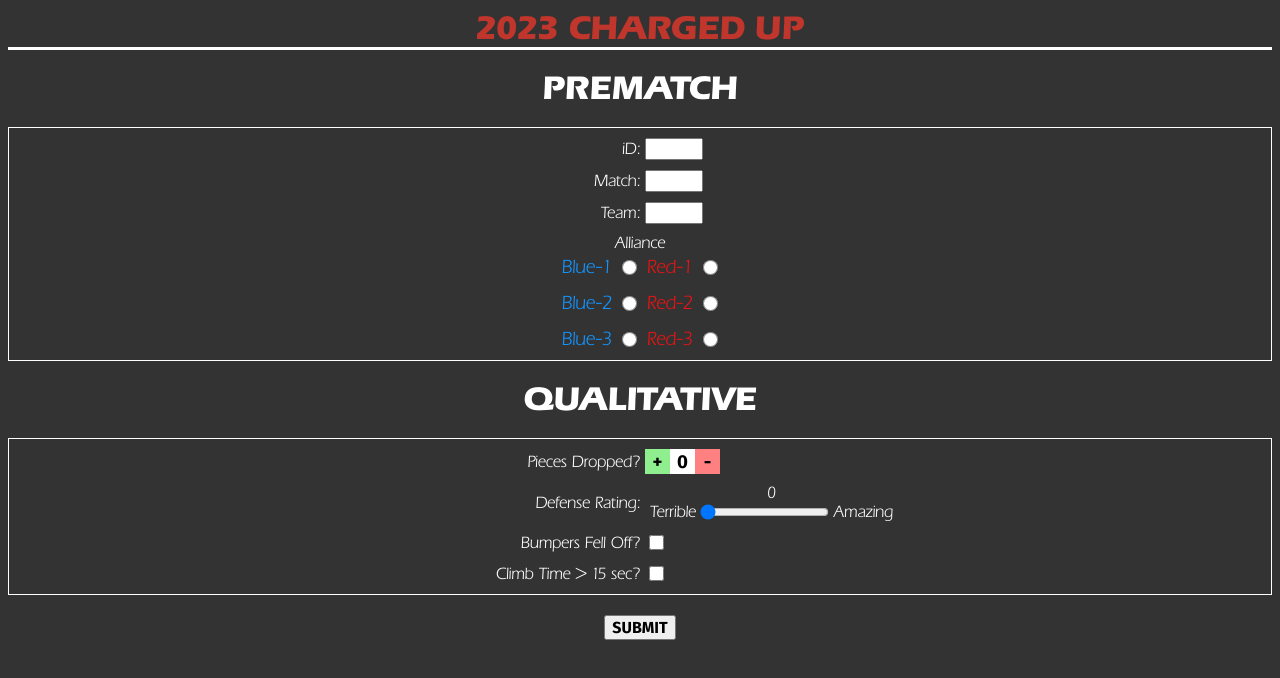
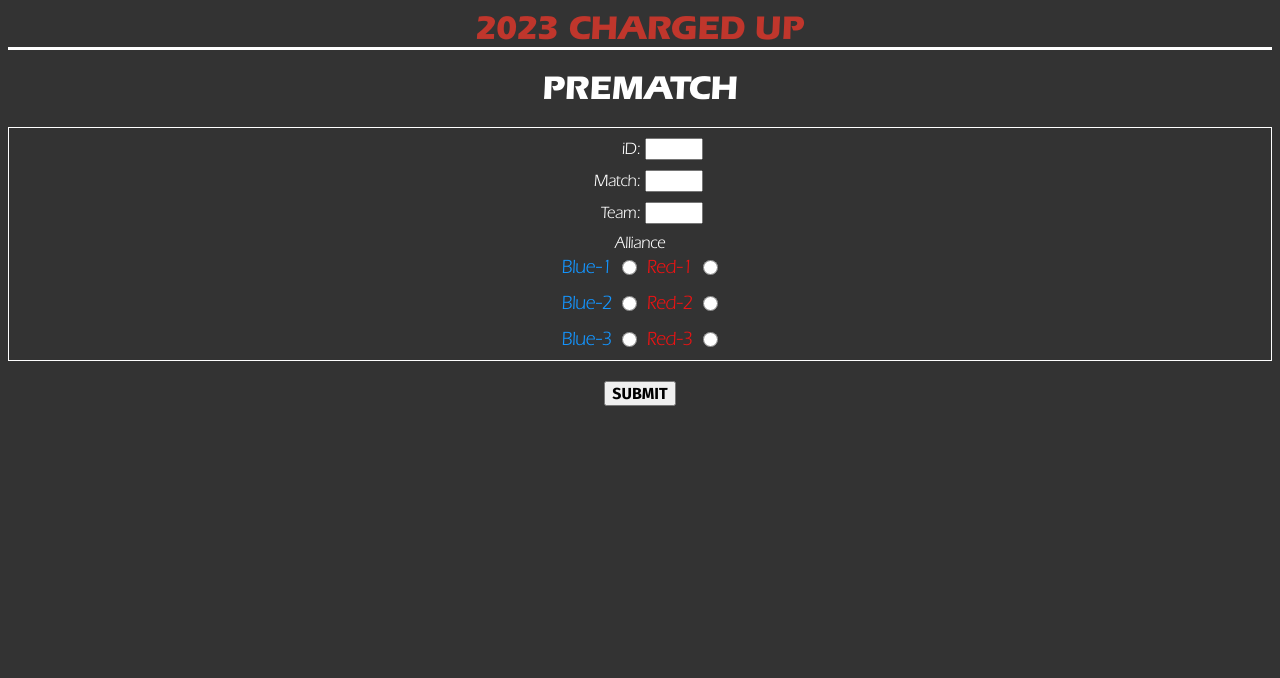
Before and after one commit to Team5924/Scouting-Form, a Next.js app: page / in a window 1280 px wide. Shown: the top 678 px of the page. Built offline with nearby package versions, Linux system fonts and the light colour scheme.

Commit message:
Create form template

```diff
--- a/components/Phases/qualitative.js
+++ /dev/null
@@ -1,49 +0,0 @@
-import Compiler from '@/lib/compiler'
-
-const Qualitative = ({ piecesDropped, defense, bumpers, climbTime, setPiecesDropped, setDefense, setBumpers, setClimbTime}) => {
-
-    const content = [
-        {
-            label: 'Pieces Dropped?',
-            component: 'counter',
-            value: piecesDropped,
-            eventHandler: setPiecesDropped
-        },
-        {
-            label: 'Defense Rating:',
-            component: 'slider',
-            min: '0',
-            max: '5',
-            step: '1',
-            minDescription: 'Terrible',
-            maxDescription: 'Amazing',
-            value: defense,
-            eventHandler: setDefense
-        },
-        {
-            label: 'Bumpers Fell Off?',
-            component: 'checkbox',
-            value: bumpers,
-            eventHandler: setBumpers
-        },
-        {
-            label: 'Climb Time > 15 sec?',
-            component: 'checkbox',
-            value: climbTime,
-            eventHandler: setClimbTime
-        }
-    ]
-
-    const form = Compiler(content)
-
-    return (
-        <div>
-            <h1 className="phase-title">QUALITATIVE</h1>
-
-            <div className='form'>
-                {form}
-            </div>
-        </div>
-    )
-}
-export default Qualitative
--- a/pages/index.js
+++ b/pages/index.js
@@ -2,12 +2,10 @@ import Head from 'next/head'
 import { useState, useRef, useEffect } from 'react'
 import Prematch from '../components/Phases/prematch.js'
 import Summary from '../components/Phases/summary.js'
-import Qualitative from '../components/Phases/qualitative.js'
 
 export default function App() {
     const prematch = useRef(null)
     const summary = useRef(null)
-    const qualitative = useRef(null)
 
     const back = useRef(null)
     const submit = useRef(null)
@@ -29,7 +27,6 @@ export default function App() {
             case 'form':
                 // switch to the summary
                 prematch.current.style.display = 'none'
-                qualitative.current.style.display = 'none'
                 summary.current.style.display = 'block'
 
                 submit.current.style.display = 'none'
@@ -40,7 +37,6 @@ export default function App() {
             case 'summary':
                 // switch to the form
                 prematch.current.style.display = 'block'
-                qualitative.current.style.display = 'block'
                 summary.current.style.display = 'none'
 
                 submit.current.style.display = 'block'
@@ -103,12 +99,6 @@ export default function App() {
     const [team, setTeam] = useState('')
     const [alliance, setAlliance] = useState()
 
-    // ### Qualitative
-    const [piecesDropped, setPiecesDropped] = useState(0)
-    const [defense, setDefense] = useState(0)
-    const [bumpers, setBumpers] = useState(0)
-    const [climbTime, setClimbTime] = useState(0)
-
     // ### Summary
     const [data, setData] = useState()
 
@@ -141,19 +131,6 @@ export default function App() {
                 />
             </div>
 
-            <div ref={qualitative}>
-                <Qualitative
-                    piecesDropped={piecesDropped}
-                    defense={defense}
-                    bumpers={bumpers}
-                    climbTime={climbTime}
-                    setPiecesDropped={setPiecesDropped}
-                    setDefense={setDefense}
-                    setBumpers={setBumpers}
-                    setClimbTime={setClimbTime}
-                />
-            </div>
-
             <div className='nav'>
                 <button ref={back} className='backButton' type='button' onClick={onBack}>BACK</button>
                 <button ref={submit} className='submitButton' type='submit' onClick={onSubmit}>SUBMIT</button>
```
